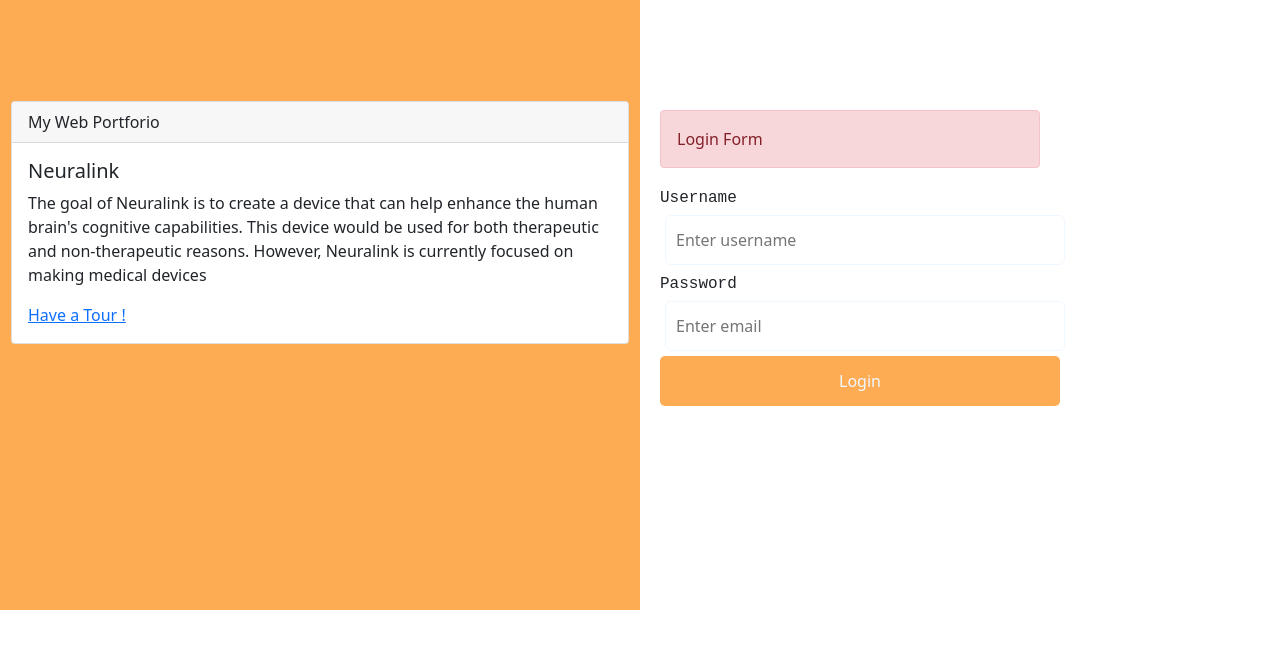
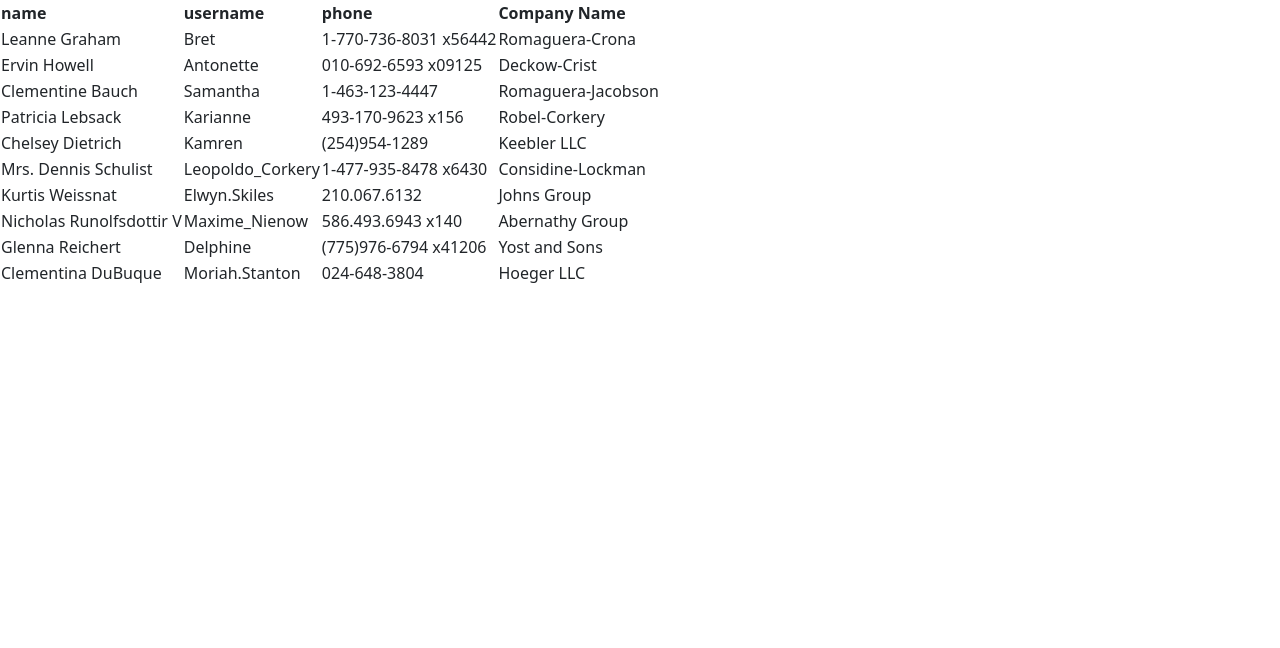
Before and after one commit to mugchris94/React-Demo, a React (Create React App) app: page /JsonView in a window 1280 px wide. Shown: the top 648 px of the page. Built offline with nearby package versions, Linux system fonts and the light colour scheme.

Commit message:
First View Router implemented

```diff
--- a/package.json
+++ b/package.json
@@ -10,6 +10,8 @@
     "bootstrap": "^5.1.3",
     "react": "^18.1.0",
     "react-dom": "^18.1.0",
+    "react-router": "^6.3.0",
+    "react-router-dom": "^6.3.0",
     "react-scripts": "^2.1.3",
     "web-vitals": "^2.1.4"
   },
--- a/src/App_Views/Banner_view.js
+++ b/src/App_Views/Banner_view.js
@@ -1,17 +1,18 @@
 import React from 'react';
 import 'bootstrap/dist/css/bootstrap.min.css';
+import {Link} from "react-router-dom";
 
-const Banner_view = () => {
+const Banner_view = (props) => {
     return (
         <div className='banner-d'>
             <div className="card">
                 <div className="card-header">
-                    My Web Portforio
+                    <em>This is the future of Techy {props.title}</em>
                 </div>
                 <div className="card-body">
                     <h5 className="card-title">Neuralink</h5>
                     <p className="card-text">The goal of Neuralink is to create a device that can help enhance the human brain's cognitive capabilities. This device would be used for both therapeutic and non-therapeutic reasons. However, Neuralink is currently focused on making medical devices</p>
-                    <a href="" className="#">Have a Tour !</a>
+                    <Link to="/JsonView">Have a Tour !</Link>
                 </div>
             </div>
         </div>
--- a/src/App_Views/Home_View.js
+++ b/src/App_Views/Home_View.js
@@ -2,6 +2,8 @@
 import Banner_view from './Banner_view';
 import LoginForm from './LoginForm';
 import '../styles/home_view.css';
+
+
 
 class Home_View extends Component {
     constructor(props) {
--- a/src/App_Views/JsonView.js
+++ b/src/App_Views/JsonView.js
@@ -1,14 +1,14 @@
 import React, { useState } from 'react';
-import data from './Data_json/mock-data.json';
+import data from '../Data_json/mock-data.json';
 import 'bootstrap/dist/css/bootstrap.min.css';
-import './styles/view.css';
+import '../styles/view.css';
 
 
 const JsonView = () => {
     const [ userdetails, setUserDetail ] = useState(data);
     return (
         <div>
-            <table className='table'>
+            <table className='table-view'>
                    <thead>
                        <tr>
                            <th>name</th>
--- a/src/index.js
+++ b/src/index.js
@@ -2,13 +2,24 @@
 import ReactDOM from 'react-dom/client';
 import './index.css';
 import App from './App';
+import {BrowserRouter, Routes, Route} from "react-router-dom";
+import JsonView from "./App_Views/JsonView";
+
 import reportWebVitals from './reportWebVitals';
 
 const root = ReactDOM.createRoot(document.getElementById('root'));
 root.render(
-  <React.StrictMode>
-    <App />
-  </React.StrictMode>
+
+    <React.StrictMode>
+      <BrowserRouter>
+
+        <Routes>
+          <Route path="/" element={<App/>} />
+          <Route path="JsonView" element={<JsonView />}/>
+        </Routes>
+
+      </BrowserRouter>
+    </React.StrictMode>
 );
 
 // If you want to start measuring performance in your app, pass a function
--- a/src/styles/Login.css
+++ b/src/styles/Login.css
@@ -2,7 +2,7 @@
     display: inline-block;
     border-style: none;
     background: #FDAC53;
-    width: 400px;
+    width: 410px;
     height: 50px;
     border-radius: 5px;
     box-shadow: 0px 5px 5px -11px #FDAC53;
--- a/src/styles/home_view.css
+++ b/src/styles/home_view.css
@@ -9,10 +9,10 @@
 
 .login_view {
 
-    width: 400px;
+    width: 430px;
     margin:10px 10px;
 
-    height: 610px;
+    height: 100vh;
     padding-top:100px;
     padding-left: 10px;
     padding-right: 10px;
@@ -22,7 +22,7 @@
 .banner_view{
 
     width: 50%;
-    height: 610px;
+    height: 100vh;
     padding-top:100px;
     padding-left: 10px;
     padding-right: 10px;
```
Also changed, not shown: 1 other file (tests, documents, lock files or other folders).
